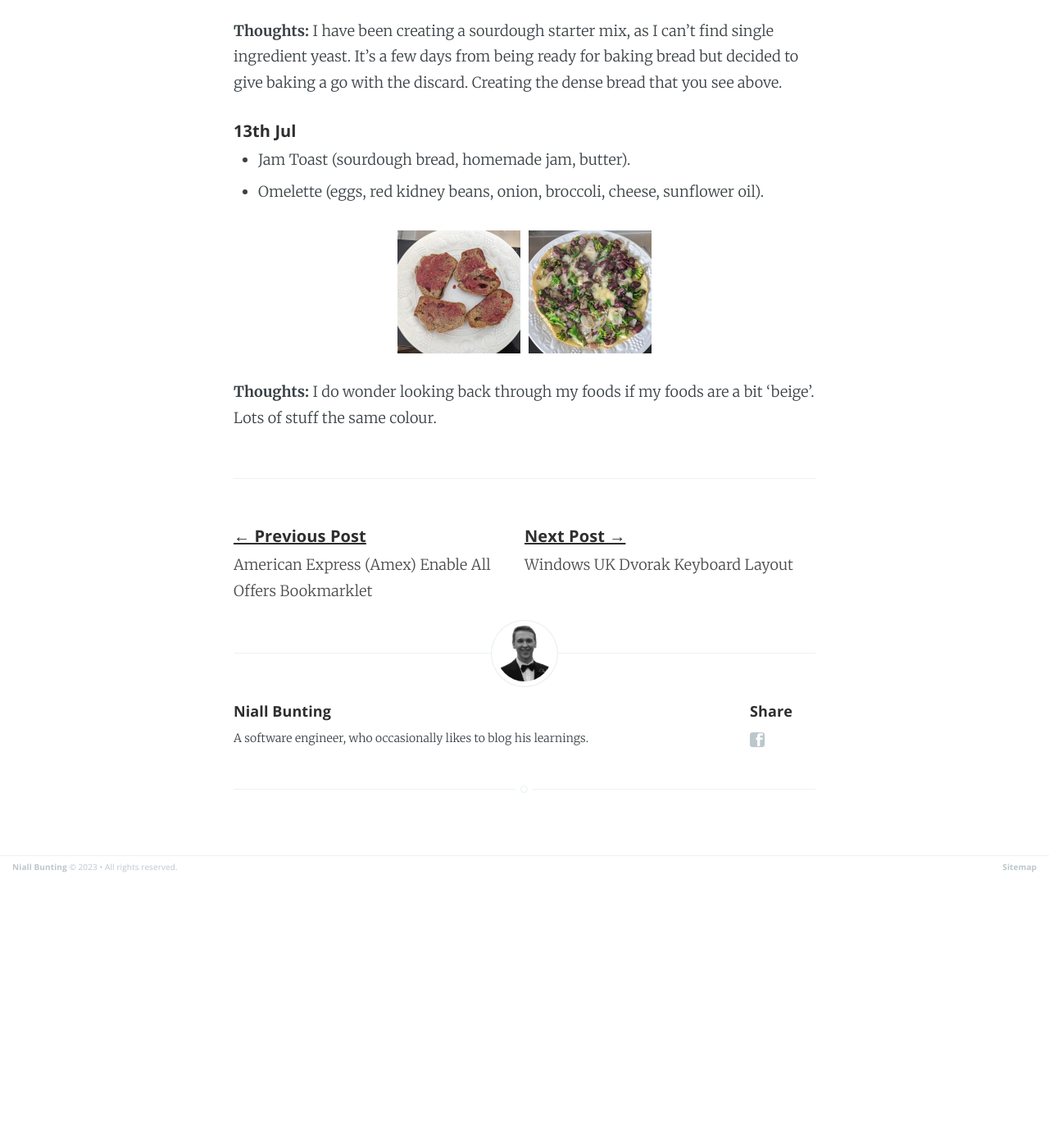
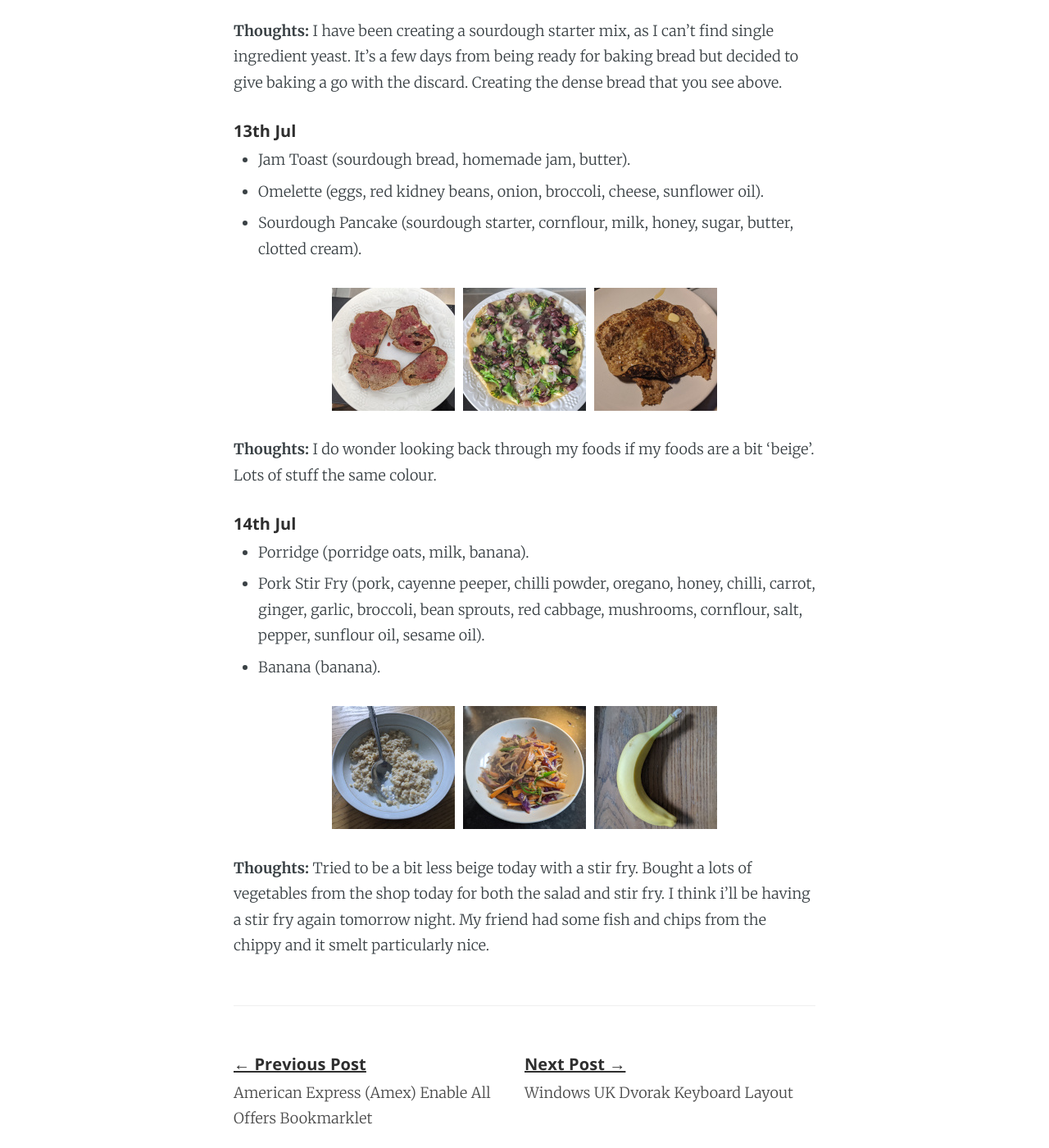
Before and after one commit to NiallBunting/niallbunting.github.io, a Jekyll site: the page built from _posts/2023-07-01-one-ingredient-challenge.markdown, in a window 1280 px wide and 1400 px high, scrolled down 9161 px. Shown: the whole window at 82% size. Built offline with Jekyll 4.4.1, drawn with Linux system fonts in a browser that asks for light colours; before the commit the page ends 10233 px from its top, so only the background shows below that.

Commit message:
OIC day 14

```diff
--- a/_posts/2023-07-01-one-ingredient-challenge.markdown
+++ b/_posts/2023-07-01-one-ingredient-challenge.markdown
@@ -418,6 +418,7 @@ This blog post is going to chart my progress with what I'm eating. I'm no chef a
 
 * Jam Toast (sourdough bread, homemade jam, butter).
 * Omelette (eggs, red kidney beans, onion, broccoli, cheese, sunflower oil).
+* Sourdough Pancake (sourdough starter, cornflour, milk, honey, sugar, butter, clotted cream).
 
 <div class="gallery">
   <div class="galleryitem">
@@ -430,9 +431,40 @@ This blog post is going to chart my progress with what I'm eating. I'm no chef a
     <img src="/assets/images/oneingredientchallenge/13-omelette-sm.jpg"/>
    </a>
   </div>
+  <div class="galleryitem">
+   <a target="_blank" href="/assets/images/oneingredientchallenge/13-pancake.jpg">
+    <img src="/assets/images/oneingredientchallenge/13-pancake-sm.jpg"/>
+   </a>
+  </div>
 </div>
 
 **Thoughts:** I do wonder looking back through my foods if my foods are a bit 'beige'. Lots of stuff the same colour.
+
+##### 14th Jul
+
+* Porridge (porridge oats, milk, banana).
+* Pork Stir Fry (pork, cayenne peeper, chilli powder, oregano, honey, chilli, carrot, ginger, garlic, broccoli, bean sprouts, red cabbage, mushrooms, cornflour, salt, pepper, sunflour oil, sesame oil).
+* Banana (banana).
+
+<div class="gallery">
+  <div class="galleryitem">
+   <a target="_blank" href="/assets/images/oneingredientchallenge/14-porridge.jpg">
+    <img src="/assets/images/oneingredientchallenge/14-porridge-sm.jpg"/>
+   </a>
+  </div>
+  <div class="galleryitem">
+   <a target="_blank" href="/assets/images/oneingredientchallenge/14-stirfry.jpg">
+    <img src="/assets/images/oneingredientchallenge/14-stirfry-sm.jpg"/>
+   </a>
+  </div>
+  <div class="galleryitem">
+   <a target="_blank" href="/assets/images/oneingredientchallenge/14-banana.jpg">
+    <img src="/assets/images/oneingredientchallenge/14-banana-sm.jpg"/>
+   </a>
+  </div>
+</div>
+
+**Thoughts:** Tried to be a bit less beige today with a stir fry. Bought a lots of vegetables from the shop today for both the salad and stir fry. I think i'll be having a stir fry again tomorrow night. My friend had some fish and chips from the chippy and it smelt particularly nice.
 
 [maltodextrin]: https://en.wikipedia.org/wiki/Maltodextrin
 [phytohaemagglutinin]: https://en.wikipedia.org/wiki/Phytohaemagglutinin
```
Also changed, not shown: assets/images/oneingredientchallenge/13-pancake-sm.jpg (added), assets/images/oneingredientchallenge/13-pancake.jpg (added), assets/images/oneingredientchallenge/14-banana-sm.jpg (added), assets/images/oneingredientchallenge/14-porridge-sm.jpg (added), assets/images/oneingredientchallenge/14-stirfry-sm.jpg (added), 3 other files.
